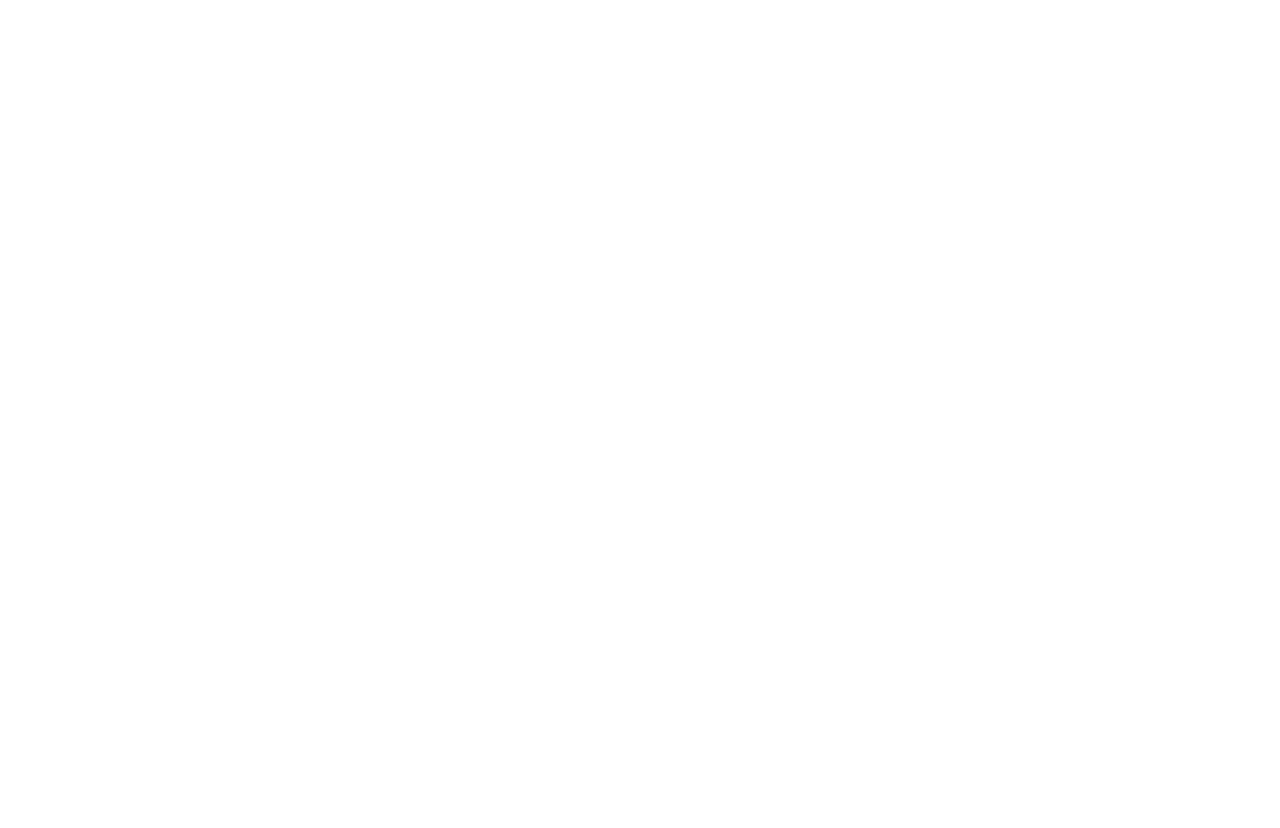
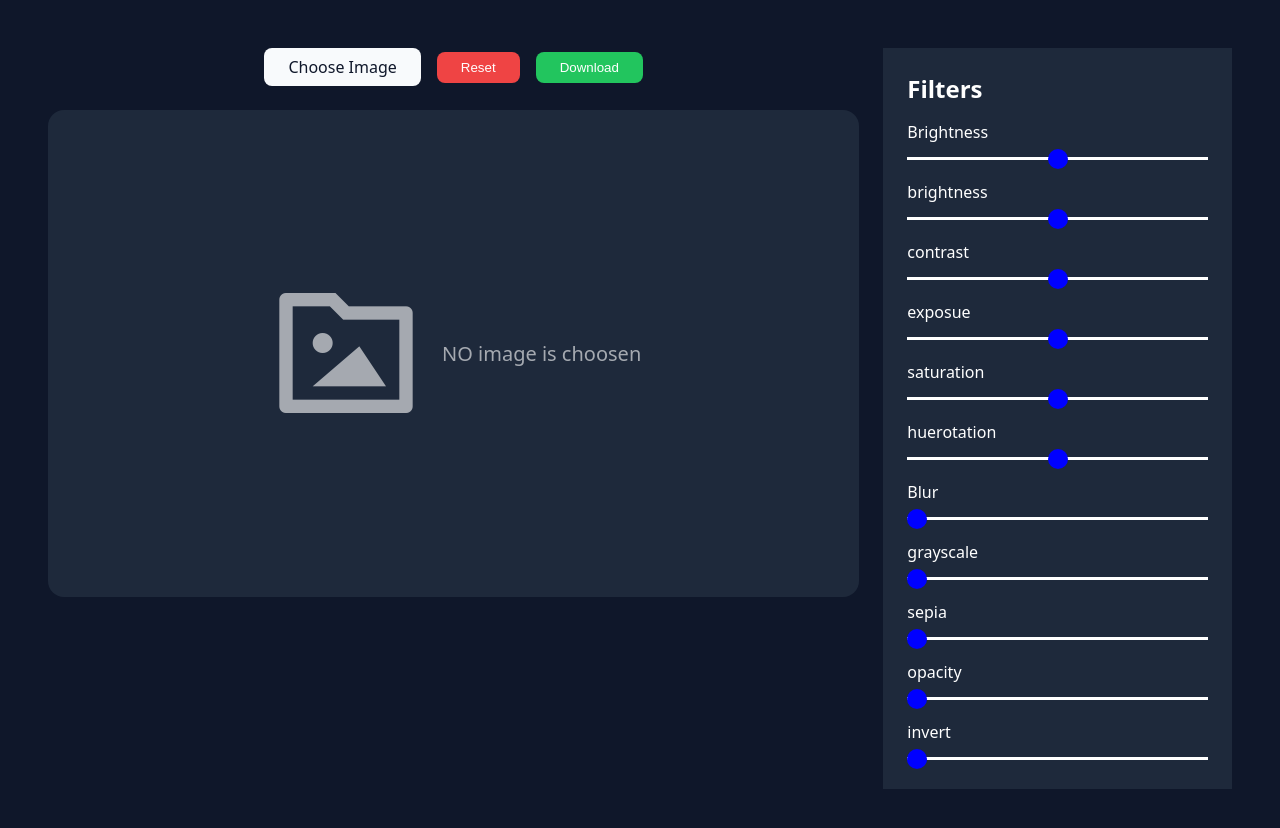
Before and after one commit to Harsh-Singh-25/Image-Editor, a plain HTML site: page index.html in a window 1280 px wide. Before the commit the page ends 800 px from the top, so only its background shows below. Drawn offline with nearby package versions, Linux system fonts and the light colour scheme.

Commit message:
Created ui

```diff
--- a/index.html
+++ b/index.html
@@ -3,10 +3,47 @@
 <head>
     <meta charset="UTF-8">
     <meta name="viewport" content="width=device-width, initial-scale=1.0">
+
     <title>Image Editor</title>
+    <link
+  href="https://cdn.jsdelivr.net/npm/remixicon@4.9.0/fonts/remixicon.css"
+  rel="stylesheet"
+/>
     <link rel="stylesheet" href="theme.css">
+    <link rel="stylesheet" href="style.css">
 </head>
 <body>
+    <main>
+        <section>
+            <div class="left">
+                <div class="top">
+                    <label for="image-input" class="btn">Choose Image
+                        <input type="file" id="image-input" accept="image/*" hidden>
+                    </label>
+                    <button class="btn" id="reset-btn">Reset</button>
+                    <button class="btn" id="download-btn">Download</button>
+                </div>
+                <div class="bottom">
+                    <div class="placeholder">
+                        <i class="ri-folder-image-line"></i>
+                        <p>NO image is choosen</p>
+                    </div>
+                    <div id="image-canvas"></div>
+                </div>
+            </div>
+            <div class="right">
+                <h2>Filters</h2>
+                <div class="filters">
 
+                    <div class="filter">
+                        <p>Brightness</p>
+                        <input name="brightness" value="100" type="range" min="0" max="200">
+                    </div>
+                </div>
+            </div>
+        </section>
+    </main>
+
+    <script src="script.js"></script>
 </body>
 </html>
--- /dev/null
+++ b/script.js
@@ -0,0 +1,94 @@
+const filters = {
+    brightness: {
+        value: 100,
+        min: 0,
+        max: 200,
+        unit: "%"
+    },
+    contrast:  {
+        value: 100,
+        min: 0,
+        max: 200,
+        unit: "%"
+    },
+    exposue:  {
+        value: 100,
+        min: 0,
+        max: 200,
+        unit: "%"
+    },
+    saturation:  {
+        value: 100,
+        min: 0,
+        max: 200,
+        unit: "%"
+    },
+    huerotation:  {
+        value: 100,
+        min: 0,
+        max: 200,
+        unit: "deg"
+    },
+    Blur:  {
+        value: 0,
+        min: 0,
+        max: 360,
+        unit: "px"
+    },
+    grayscale:  {
+        value: 0,
+        min: 0,
+        max: 360,
+        unit: "%"
+    },
+    sepia:  {
+        value: 0,
+        min: 0,
+        max: 360,
+        unit: "%"
+    },
+    opacity:  {
+        value: 0,
+        min: 0,
+        max: 360,
+        unit: "%"
+    },
+    invert:  {
+        value: 0,
+        min: 0,
+        max: 360,
+        unit: "%"
+    },
+}
+
+const imageCanvas = document.querySelector("#image-canvas")
+
+const filtersCounter = document.querySelector(".filters")
+
+function createFilterElement(name, unit = "%", min, max, value){
+
+    const div = document.createElement("div")
+    div.classList.add("filter")
+
+    const input = document.createElement("input")
+    input.type = "range"
+    input.min = min
+    input.max = max
+    input.value = value
+    input.id = name
+
+
+    const p = document.createElement("p")
+    p.innerText = name
+
+    div.appendChild(p)
+    div.appendChild(input)
+
+    return div
+}
+
+Object.keys(filters).forEach(key => {
+    const filterElement = createFilterElement(key, filters[ key ].unit, filters[ key ].min, filters[ key ].max, filters[ key ].value)
+
+    filtersCounter.appendChild(filterElement)
+})
--- /dev/null
+++ b/style.css
@@ -0,0 +1,122 @@
+/* style.css */
+@import "./theme.css";
+*{
+    margin: 0;
+    padding: 0;
+    box-sizing: border-box;
+}
+html, body{
+    width: 100%;
+    background-color: var(--bg-dark);
+}
+html{
+    font-family: system-ui, -apple-system, BlinkMacSystemFont, 'Segoe UI', Roboto, Oxygen, Ubuntu, Cantarell, 'Open Sans', 'Helvetica Neue', sans-serif;
+    color: var(--text-white);
+}
+main{
+    width: 100%;
+}
+main section{
+    width: 100%;
+    padding: var(--p-2xl);
+    display: flex;
+    gap: var(--gap-lg);
+}
+main section .left{
+   display: flex;
+   flex-direction: column;
+   align-items: center;
+   gap: var(--gap-lg);
+   width: 70%;
+}
+.btn{
+    padding: var(--p-sm) var(--p-lg);
+    border: none;
+    outline: none;
+    border-radius: var(--radius-md);
+    background-color: var(--bg-secondary);
+    color: var(--bg-dark);
+    cursor: pointer;
+}
+#reset-btn{
+    background-color: var(--danger-color);
+    color: var(--text-white);
+}
+#download-btn{
+    background-color: var(--success-color);
+    color: var(--text-white);
+}
+main section .top{
+    display: flex;
+    align-items: center;
+    gap: var(--gap-md)
+}
+main section .right{
+    width: 30%;
+    background-color: var(--text-primary);
+    padding: var(--p-lg);
+    gap: var(--gap-md);
+}
+main section .bottom{
+    background-color: var(--text-primary);
+    width: 100%;
+    padding: var(--p-2xl);
+    aspect-ratio: 5/3;
+    border-radius: var(--radius-xl);
+    display: flex;
+    justify-content: center;
+    align-items: center;
+
+}
+main section .bottom .placeholder{
+    display: flex;
+    align-items: center;
+    justify-content: center;
+    opacity: 0.6;
+     gap: var(--gap-md);
+}
+main section .bottom .placeholder i{
+    font-size: 10rem;
+}
+main section .bottom .placeholder p{
+    font-size: var(--fs-xl);
+}
+main section .right{
+    display: flex;
+    flex-direction: column;
+    gap: var(--gap-md);
+}
+main section .right .filters{
+    display: flex;
+    flex-direction: column;
+    gap: var(--gap-md);
+}
+main section .right .filter{
+    width: 100%;
+}
+main section .right .filter input{
+    width: 100%;
+    outline: none;
+    margin-top: var(--m-sm);
+    appearance: none;
+
+}
+main section .right .filter input::-webkit-slider-runnable-track{
+    background-color: var(--bg-primary);
+    height: 3px;
+
+}
+main section .right .filter input::-moz-range-track{
+    background-color: var(--bg-primary);
+    height: 3px;
+    border-radius: var(--radius-s);
+}
+main section .right .filter input::-webkit-slider-thumb{
+    cursor: pointer;
+    appearance: none;
+    width: 20px;
+    height: 20px;
+    border-radius: 50%;
+    background-color: blue;
+    margin-top: -8.5px;
+}
```
